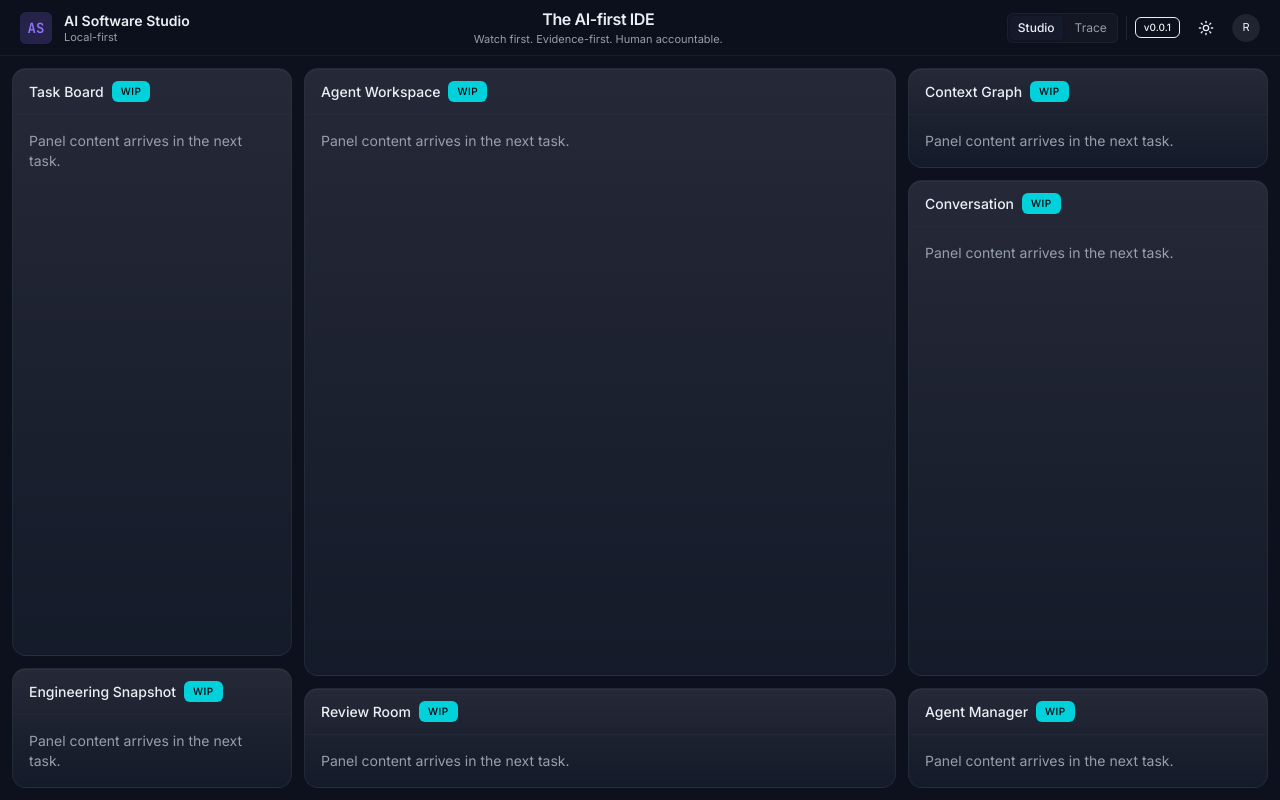
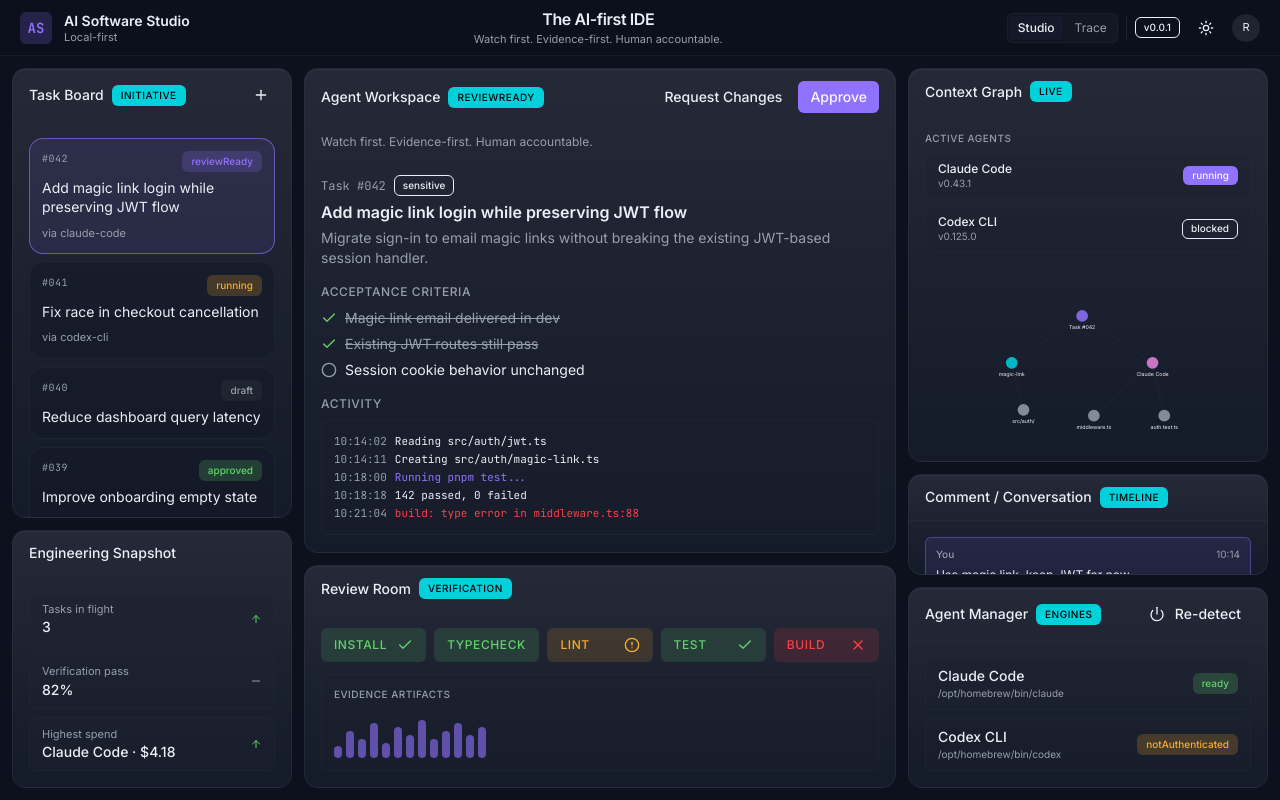
Before and after one commit to ronimoe/ai-software-studio, a Next.js app: page / in a window 1280 px wide. Built offline with nearby package versions, Linux system fonts and the light colour scheme.

Commit message:
feat(app): wire 7 dashboard panels into HomePage

```diff
--- a/app/page.tsx
+++ b/app/page.tsx
@@ -1,36 +1,34 @@
 "use client";
 
 import { DashboardShell } from "@/components/layout/dashboard-shell";
-import { PanelFrame } from "@/components/layout/panel-frame";
-
-function Placeholder({ name }: { name: string }) {
-  return (
-    <PanelFrame title={name} badge="WIP">
-      <p className="text-sm text-muted-foreground">Panel content arrives in the next task.</p>
-    </PanelFrame>
-  );
-}
+import { TaskBoardPanel } from "@/components/panels/task-board";
+import { EngineeringSnapshotPanel } from "@/components/panels/engineering-snapshot";
+import { AgentWorkspacePanel } from "@/components/panels/agent-workspace";
+import { ReviewRoomPanel } from "@/components/panels/review-room";
+import { ContextGraphPanel } from "@/components/panels/context-graph";
+import { ConversationPanel } from "@/components/panels/conversation";
+import { AgentManagerPanel } from "@/components/panels/agent-manager";
 
 export default function HomePage() {
   return (
     <DashboardShell
       left={
         <>
-          <Placeholder name="Task Board" />
-          <Placeholder name="Engineering Snapshot" />
+          <TaskBoardPanel />
+          <EngineeringSnapshotPanel />
         </>
       }
       center={
         <>
-          <Placeholder name="Agent Workspace" />
-          <Placeholder name="Review Room" />
+          <AgentWorkspacePanel />
+          <ReviewRoomPanel />
         </>
       }
       right={
         <>
-          <Placeholder name="Context Graph" />
-          <Placeholder name="Conversation" />
-          <Placeholder name="Agent Manager" />
+          <ContextGraphPanel />
+          <ConversationPanel />
+          <AgentManagerPanel />
         </>
       }
     />
```
